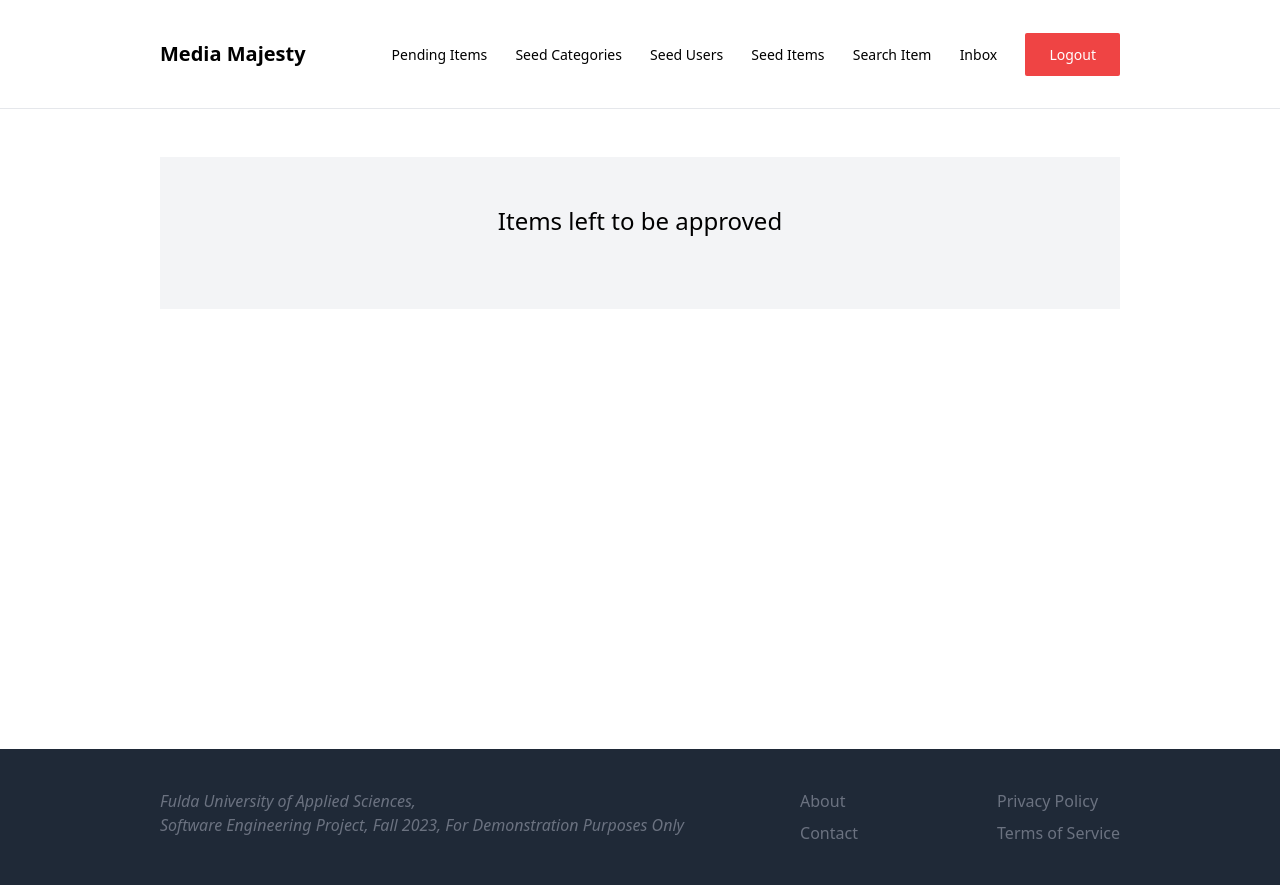
After one commit to Hochschule-Fulda-AI/media-majesty, a Django app: page /items/pending/ in a window 1280 px wide. The commit adds this page. Run offline with Django 4.2, Linux system fonts and the light colour scheme; the visitor is signed in with stand-in values (Sample User, id 1); data that the repository does not hold is empty; some libraries are stand-ins or nearby versions.

Commit message:
add admin approval feature and conditional navigation links for admin

```diff
--- a/mediamajesty/core/templates/core/base.html
+++ b/mediamajesty/core/templates/core/base.html
@@ -12,17 +12,24 @@
     <nav class="px-40 py-10 flex justify-between items-center border-b border-gray-200">
         <a href="/" class="text-xl font-semibold">Media Majesty</a>
         <div class="space-x-6">
+
             {% if request.user.is_authenticated %}
+            {% if request.user.is_superuser %}
+            <a href="{% url 'items:pending_items' %}" class="text-sm font-medium hover:text-gray-500">Pending Items</a>
+            <a href="{% url 'seed:categories' %}" class="text-sm font-medium hover:text-gray-500">Seed Categories</a>
+            <a href="{% url 'seed:users' %}" class="text-sm font-medium hover:text-gray-500">Seed Users</a>
+            <a href="{% url 'seed:items' %}" class="text-sm font-medium hover:text-gray-500">Seed Items</a>
+            {% else %}
             <a href="{% url 'items:add' %}" class="text-sm font-medium hover:text-gray-500">Add Item</a>
+            <a href="{% url 'dashboard:index' %}" class="text-sm font-medium hover:text-gray-500">Dashboard</a>
+            {% endif %}
             <a href="{% url 'items:index' %}" class="text-sm font-medium hover:text-gray-500">Search Item</a>
-            <a href="{% url 'dashboard:index' %}" class="text-sm font-medium hover:text-gray-500">Dashboard</a>
             <a href="{% url 'chats:index' %}" class="text-sm font-medium hover:text-gray-500">Inbox</a>
             <a href="{% url 'core:logout' %}"
                 class="text-sm px-6 py-3 font-medium bg-red-500 text-white hover:bg-red-700 rounded-sm">Logout</a>
             {% else %}
             <a href="{% url 'core:contact' %}" class="text-sm font-medium hover:text-gray-500">Contact</a>
             <a href="{% url 'core:about' %}" class="text-sm font-medium hover:text-gray-500">About</a>
-            <a href="{% url 'items:add' %}" class="text-sm font-medium hover:text-gray-500">Add Item</a>
             <a href="{% url 'items:index' %}" class="text-sm font-medium hover:text-gray-500">Search Item</a>
             <a href="{% url 'core:signup' %}"
                 class="text-sm px-6 py-3 font-medium bg-teal-500 text-white hover:bg-teal-700 rounded-sm">Sign up</a>
--- a/mediamajesty/core/templates/core/index.html
+++ b/mediamajesty/core/templates/core/index.html
@@ -22,5 +22,4 @@
     </div>
 </div>
 
-
 {% endblock %}
--- a/mediamajesty/core/views.py
+++ b/mediamajesty/core/views.py
@@ -7,7 +7,9 @@ from .forms import SignUpForm
 
 
 def index(request):
-    items = Item.objects.filter(is_sold=False)[0:6]
+    items = Item.objects.order_by("-created_at").filter(
+        is_sold=False, is_approved=True
+    )[0:6]
     categories = Category.objects.all()
     return render(
         request, "core/index.html", {"categories": categories, "items": items}
@@ -33,6 +35,7 @@ def signup(request):
         form = SignUpForm()
     return render(request, "core/signup.html", {"form": form})
 
+
 @login_required
 def logout(request):
     auth_logout(request)
--- /dev/null
+++ b/mediamajesty/items/approval_view.py
@@ -0,0 +1,24 @@
+from django.shortcuts import render, redirect, get_object_or_404
+from django.contrib.auth.decorators import user_passes_test
+
+from .models import Item
+
+
+@user_passes_test(lambda u: u.is_staff)  # type: ignore
+def pending_items(request):
+    items = Item.objects.filter(is_approved=False)
+    return render(request, "items/pending_items.html", {"items": items})
+
+
+@user_passes_test(lambda u: u.is_staff)  # type: ignore
+def pending_item(request, id):
+    item = get_object_or_404(Item, id=id)
+    return render(request, "items/pending_item.html", {"item": item})
+
+
+@user_passes_test(lambda u: u.is_staff)  # type: ignore
+def approve_item(_, id):
+    item = get_object_or_404(Item, id=id)
+    item.is_approved = True
+    item.save()
+    return redirect("items:pending_items")
--- a/mediamajesty/items/models.py
+++ b/mediamajesty/items/models.py
@@ -23,6 +23,7 @@ class Item(models.Model):
     media_file = models.FileField(upload_to="uploads/", blank=True, null=True)
     price = models.FloatField()
     thumbnail_url = models.URLField(blank=True, null=True)
+    is_approved = models.BooleanField(default=False)
     is_sold = models.BooleanField(default=False)
     created_at = models.DateTimeField(auto_now_add=True)
 
--- /dev/null
+++ b/mediamajesty/items/templates/items/pending_items.html
@@ -0,0 +1,25 @@
+{% extends 'core/base.html' %}
+
+{% block title %}Pending Items{% endblock %}
+
+{% block content %}
+<div class="mt-6 px-12 py-12 bg-gray-100 rouded-sm">
+    <h2 class="mb-6 text-2xl text-center">Items left to be approved</h2>
+    <div class="grid grid-cols-3 gap-10">
+        {% for item in items %}
+        <div>
+            <a href="{% url 'items:pending_item' item.id %}">
+                <div>
+                    <img src="{{ item.thumbnail_url }}" class="rounded-t-xl" />
+                </div>
+                <div class="p-6 bg-white rounded-b-xl">
+                    <h2 class="text-2xl mb-2">{{ item.name }}</h2>
+                    <p class="text-gray-500">Price: {{ item.price }}€</p>
+                </div>
+            </a>
+        </div>
+        {% endfor %}
+    </div>
+</div>
+
+{% endblock %}
--- a/mediamajesty/items/urls.py
+++ b/mediamajesty/items/urls.py
@@ -2,6 +2,8 @@
 from django.urls import path
 
 from . import views
+from . import search_view
+from . import approval_view
 
 app_name = "items"
 
@@ -11,5 +13,12 @@ urlpatterns = [
     path("<int:id>/", views.item, name="item"),
     path("<int:id>/edit/", views.edit, name="edit"),
     path("<int:id>/delete/", views.delete, name="delete"),
-    path("api/search_suggestions/", views.search_suggestion, name="search_suggestion"),
+    path("<int:id>/approve/", approval_view.approve_item, name="approve_item"),
+    path("pending/", approval_view.pending_items, name="pending_items"),
+    path("pending/<int:id>/", approval_view.pending_item, name="pending_item"),
+    path(
+        "api/search_suggestions/",
+        search_view.search_suggestion,
+        name="search_suggestion",
+    ),
 ]
```
Also changed, not shown: mediamajesty/items/search_view.py (added, +13 -0 lines), mediamajesty/items/templates/items/item.html (+7 -1 lines), mediamajesty/items/templates/items/pending_item.html (added, +23 -0 lines), mediamajesty/items/views.py (+5 -15 lines), mediamajesty/seed/views.py (+4 -4 lines), mediamajesty/items/migrations/0003_item_is_approved.py (added).
